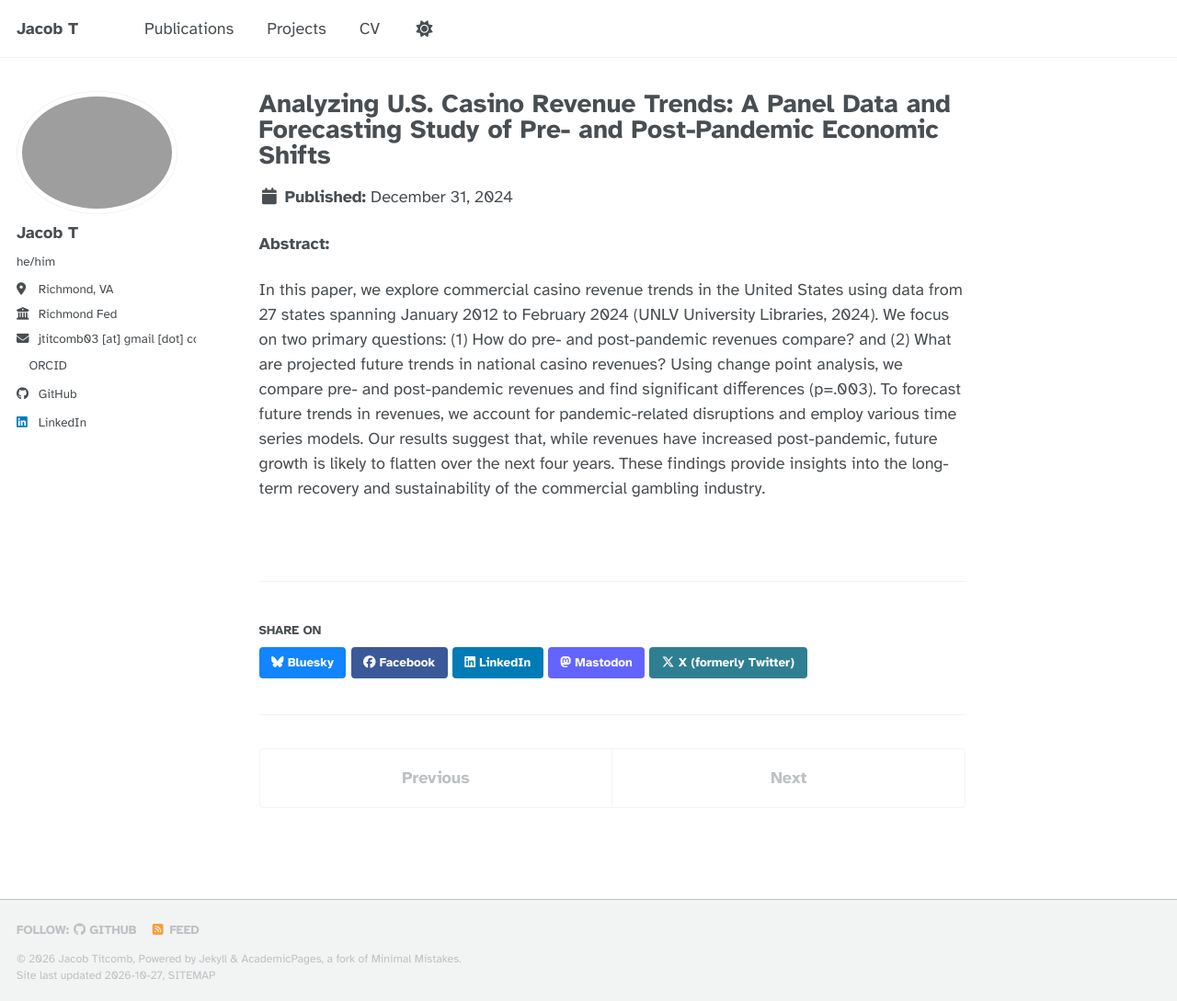
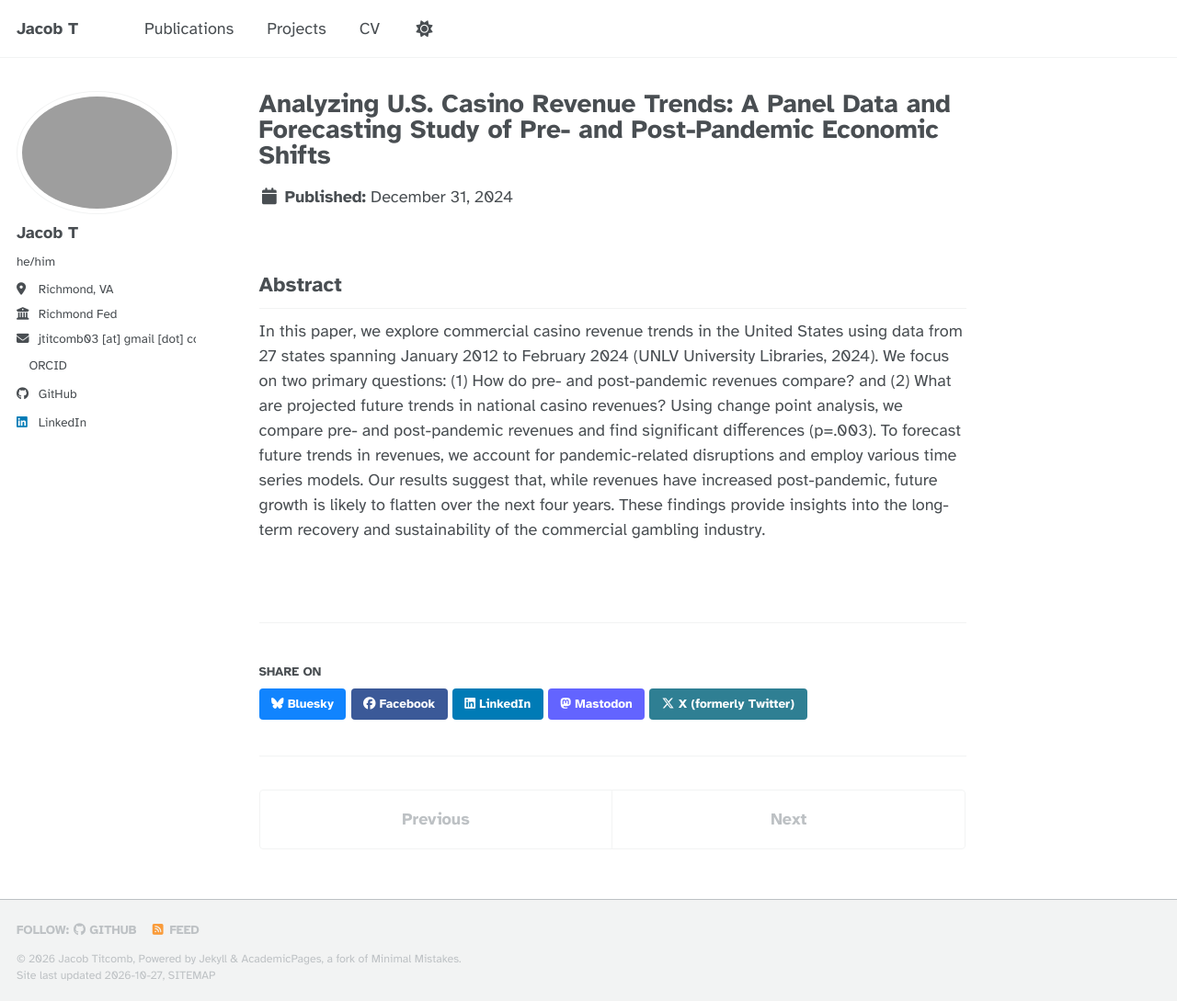
Before and after one commit to jacobedt/jacobedt.github.io, a Jekyll site: the page built from _publications/2024-12-commercial-gambling.md, in a window 1280 px wide and 1089 px high. Shown: the whole window at 92% size. Built offline with Jekyll 4.4.1, drawn with Linux system fonts in a browser that asks for light colours; a style sheet for code colours, icons or effects is not loaded.

```diff
--- a/_publications/2024-12-commercial-gambling.md
+++ b/_publications/2024-12-commercial-gambling.md
@@ -7,6 +7,6 @@ excerpt: 'With Randall Rojas. This paper studies changes in commercial gambling
 date: 2024-12-31
 ---
 
-**Abstract:**
+## Abstract
 
 In this paper, we explore commercial casino revenue trends in the United States using data from 27 states spanning January 2012 to February 2024 (UNLV University Libraries, 2024). We focus on two primary questions: (1) How do pre- and post-pandemic revenues compare? and (2) What are projected future trends in national casino revenues? Using change point analysis, we compare pre- and post-pandemic revenues and find significant diﬀerences (p=.003). To forecast future trends in revenues, we account for pandemic-related disruptions and employ various time series models. Our results suggest that, while revenues have increased post-pandemic, future growth is likely to flatten over the next four years. These findings provide insights into the long-term recovery and sustainability of the commercial gambling industry.
```
